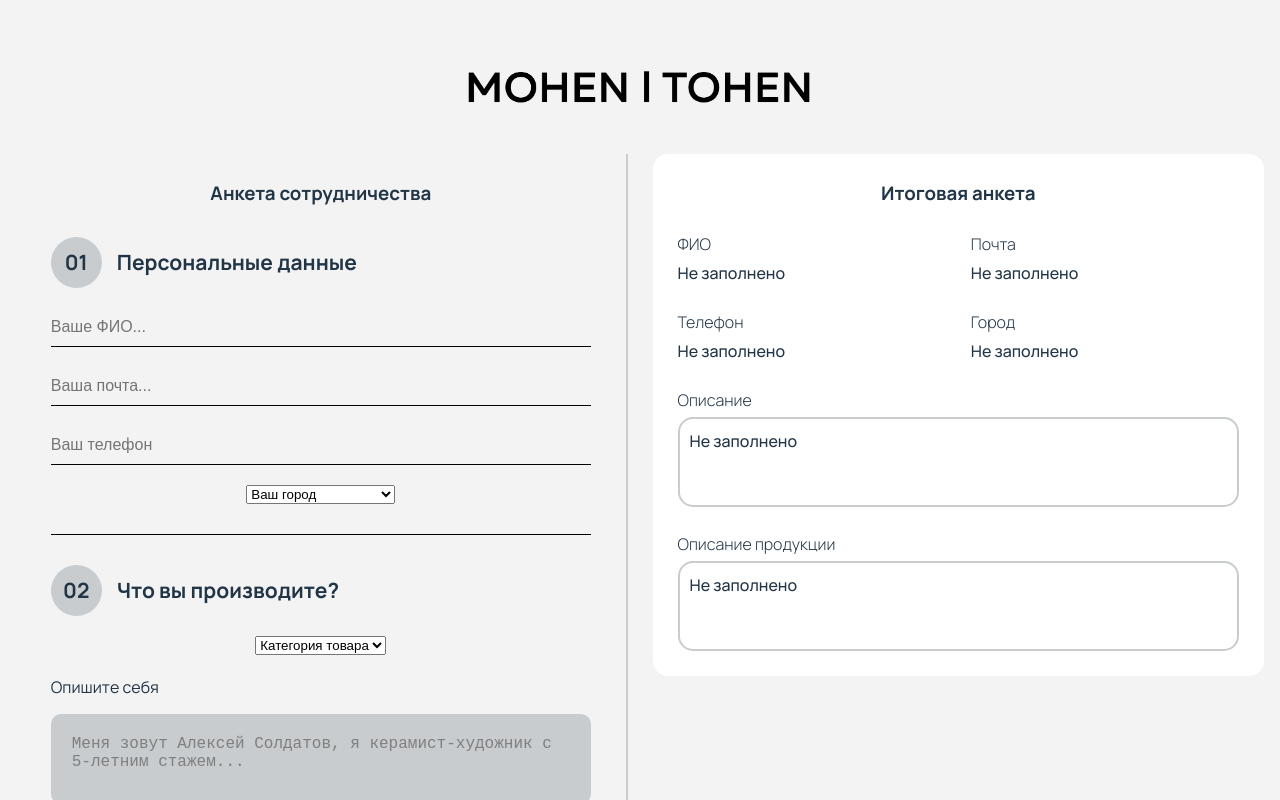
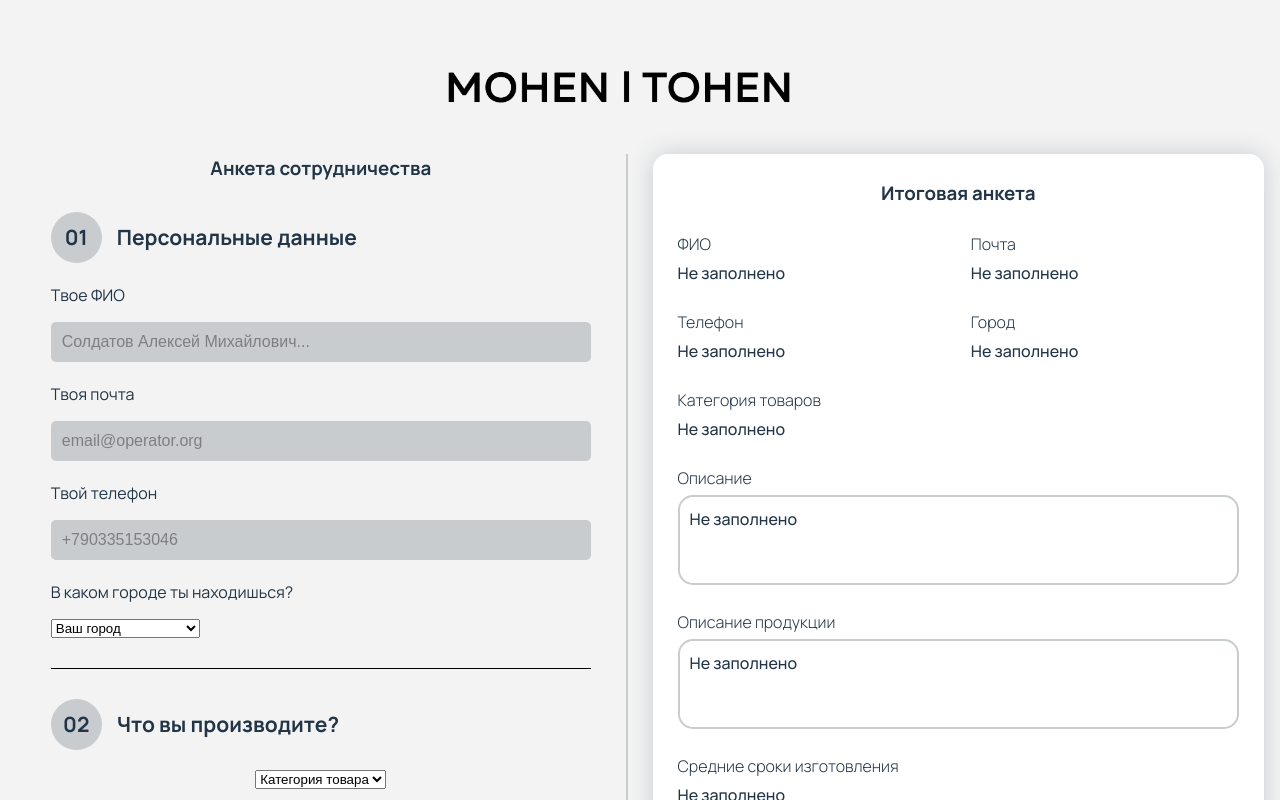
Before and after one commit to andrey-zinoviev-dev/mohen-tohen, a React (Vite) app: page /mohen-tohen/application in a window 1280 px wide. Both pictures are taken after a click on the button "Заполнить анкету". Shown: the top 800 px of the page. Built offline with nearby package versions, Linux system fonts and the light colour scheme.

Commit message:
updated application component, added price, stock blocks

```diff
--- a/src/AppliactionForm.tsx
+++ b/src/AppliactionForm.tsx
@@ -17,6 +17,10 @@ export default function ApplicationForm() {
         productionLength: "",
         productionProcess: "",
     });
+
+    //variables
+    const date = new Date().toLocaleString();
+    // console.log(date);
 
     return (
         <>
@@ -76,22 +80,32 @@ export default function ApplicationForm() {
                                         <span>01</span>
                                         Персональные данные
                                     </h3>
+                                    <div className="application__form-data-wrapper">
+                                        <label>Твое ФИО</label>
                                         <input onChange={(evt) => {
                                             setApplicationData((prevValue) => {
                                                 return {...prevValue, name: evt.target.value};
                                             })
-                                    }} placeholder="Ваше ФИО..." type="text"></input>
-                                    {/* <input placeholder="Ваша фамилия..." type="text"></input> */}
+                                        }} placeholder="Солдатов Алексей Михайлович..." type="text"></input>
+                                    </div>
+                                    <div className="application__form-data-wrapper">
+                                        <label>Твоя почта</label>
                                         <input onChange={(evt) => {
                                             setApplicationData((prevValue) => {
                                                 return {...prevValue, email: evt.target.value};
                                             })
-                                    }} placeholder="Ваша почта..." type="email"></input>
+                                        }} placeholder="email@operator.org" type="email"></input>
+                                    </div>
+                                    <div className="application__form-data-wrapper">
+                                        <label>Твой телефон</label>
                                         <input onChange={(evt) => {
                                             setApplicationData((prevValue) => {
                                                 return {...prevValue, phone: evt.target.value};
                                             })
-                                    }} placeholder="Ваш телефон" type="phone"></input>
+                                        }} placeholder="+790335153046" type="phone"></input>
+                                    </div>
+                                    <div className="application__form-data-wrapper">
+                                        <label>В каком городе ты находишься?</label>
                                         <select onChange={(evt) => {
                                             setApplicationData((prevValue) => {
                                                 return {...prevValue, city: evt.target.value};
@@ -102,6 +116,9 @@ export default function ApplicationForm() {
                                             <option value="Московская область">Московская область</option>
                                             <option value="Санкт-Петербург">Санкт-Петербург</option>
                                         </select>
+                                    </div>
+
+
                                 </div>
                                 <div className="application__form-div">
                                     <h3>
@@ -126,7 +143,7 @@ export default function ApplicationForm() {
                                     </select>
                                         {/* <input placeholder="Название"></input> */}
                                     <div className="application__form-data-wrapper">
-                                        <label htmlFor="description">Опишите себя</label>
+                                        <label htmlFor="description">Расскажите о своем творчестве</label>
                                         <textarea onChange={(evt) => {
                                             setApplicationData((prevValue) => {
                                                 return {...prevValue, description: evt.target.value}
@@ -142,7 +159,7 @@ export default function ApplicationForm() {
                                         }} id="description" placeholder="Я произвожу керамические вазы, посуду из кристаллической керамики и природных каменй и красителей..."></textarea>
                                     </div>
                                     <div className="application__form-data-wrapper">
-                                        <label>Сроки производства товаров</label>
+                                        <label>Сроки изготовления товаров</label>
                                         {/* <input></input> */}
                                         <select onChange={(evt) => {
                                             setApplicationData((prevValue) => {
@@ -156,6 +173,61 @@ export default function ApplicationForm() {
                                             <option>15 - 20 дней</option>
                                             <option>25 - 30 дней</option>
                                         </select>
+                                    </div>
+                                    <div className="application__form-data-wrapper">
+                                        <div>
+                                        <label>Вы планиурете делатать кастомные заказы?</label>
+                                        <label>
+                                            <input type="radio" name="customorder"></input>
+                                            Да
+                                        </label>
+                                        <label>
+                                            <input type="radio" name="customorder"></input>
+                                            Нет
+                                        </label>
+                                        </div>
+                                        <div>
+                                            <label>Опишите максимально все особенности товаров, которые вы сможете произвести для индивидуальных заказов</label>
+                                            <textarea name="" id="" placeholder="Для индивидуальных заказов я могу предожить кастомные габариты в зависимости от запроса, цвета, материалы и т.д"></textarea>
+                                        </div>
+                                    </div>
+                                    <div className="application__form-data-wrapper">
+                                        <div>
+                                            <div>
+                                                <label>Сколько стоит твоя продукция?</label>
+                                                <select>
+                                                    <option>От 1 до 3 тысяч</option>
+                                                    <option>От 3 до 7 тысяч</option>
+                                                    <option>От 7 до 10 тысяч</option>
+                                                    <option>От 10 до 20 тысяч</option>
+                                                    <option>От 20 до 50 тысяч</option>
+                                                    <option>От 50 до 70 тысяч</option>
+                                                    <option>От 70 до 100 тысяч</option>
+                                                    <option>Больше 100 тысяч</option>
+                                                </select>
+                                            </div>
+                                            <div>
+                                                <label>Какой у твоей продукции тираж?</label>
+                                                <select>
+                                                    <option>От 1 до 10 штук</option>
+                                                    <option>От 10 до 20 штук</option>
+                                                    <option>Больше 20 штук</option>
+                                                </select>
+                                            </div>
+                                        </div>
+                                        <div className="application__form-data-wrapper">
+                                            <label>Какие габариты у твоей продукции?</label>
+                                            <label>
+                                                Продукция подлежит сборке (модульная)
+                                                <input type="checkbox"></input>
+                                            </label>
+                                            <select>
+                                                <option>Малогабаритная продукция</option>
+                                                <option>Среднегабаритная продукция</option>
+                                                <option>Крупногабаритная продукция</option>
+                                            </select>
+                                        </div>
+
                                     </div>
                                         {/* <textarea></textarea> */}
                                 </div>
@@ -202,9 +274,9 @@ export default function ApplicationForm() {
                                     <button>Договор сотрудничества</button>
                                 </div>
                             </div>
-                            <button>
+                            {/* <button>
                                 Отправить анкету
-                            </button>
+                            </button> */}
                         </div>
                         <div className="application__wrapper-content">
                             <h3>Итоговая анкета</h3>
@@ -225,6 +297,10 @@ export default function ApplicationForm() {
                                     <label>Город</label>
                                     <span>{applicationData.city.length > 0 ? applicationData.city : "Не заполнено"}</span>
                                 </div>
+                                <div className="application__wrapper-content-data-wrapper">
+                                    <label>Категория товаров</label>
+                                    <span>{applicationData.category.length > 0 ? applicationData.category : "Не заполнено"}</span>
+                                </div>
                             </div>
                             <div className="application__wrapper-content-data-wrapper">
                                 <label>Описание</label>
@@ -233,6 +309,14 @@ export default function ApplicationForm() {
                             <div className="application__wrapper-content-data-wrapper">
                                 <label>Описание продукции</label>
                                 <p>{applicationData.productionProcess.length > 0 ? applicationData.productionProcess : "Не заполнено"}</p>
+                            </div>
+                            <div className="application__wrapper-content-data-wrapper">
+                                <label>Средние сроки изготовления</label>
+                                <span>{applicationData.productionLength.length > 0 ? applicationData.productionLength : "Не заполнено"}</span>
+                            </div>
+                            <div className="application__wrapper-content-data-wrapper">
+                                <label>Дата заполнения</label>
+                                <span>{date.split(", ")[0]}</span>
                             </div>
                         </div>
                     </>}
--- a/src/ApplicationForm.css
+++ b/src/ApplicationForm.css
@@ -10,7 +10,7 @@
 
 .application__heading {
     max-width: 360px;
-}
+    translate: -20px;}
 
 .application h3 {
     margin: 0;
@@ -91,11 +91,11 @@
 .application__wrapper-progress-step:not(:last-of-type):after {
     content: "";
     background-color: #F87545;
-    width: 150%;
+    width: 250%;
     height: 2px;
     position: absolute;
     top: 25%;
-    right: -175%;
+    right: -220%;
 }
 
 .application__wrapper-progress-step-index {
@@ -121,6 +121,7 @@
     display: flex;
     flex-direction: column;
     gap: 25px;
+    box-shadow: 0 0 25px #C8CCCF;
 }
 
 .application__wrapper-content-grid {
@@ -160,7 +161,7 @@
     border-right: 2px solid #C8CCCF;
     box-sizing: border-box;
     /* border-radius: 15px; */
-    padding: 25px 0;
+    /* padding: 25px 0; */
 }
 
 /* .application__buttons {
@@ -286,11 +287,20 @@
 .application__form-div input {
     width: 100%;
     box-sizing: border-box;
-    padding: 10px 10px 10px 0;
+    padding: 10px;
+    /* padding: 10px 10px 10px 0; */
     font-size: 16px;
     outline: none;
+    border: 1px solid transparent;
+    background-color: #C8CCCF;
+    border-radius: 5px;
 }
 
 .application__form-div input:focus {
+    border: 1px solid #20232c;
     /* border-bottom: ; */
 }
+
+.application__form-div input::placeholder {
+    color: #7f7f7f;
+}
```
Lines whose indentation alone changed are shown as unchanged.
